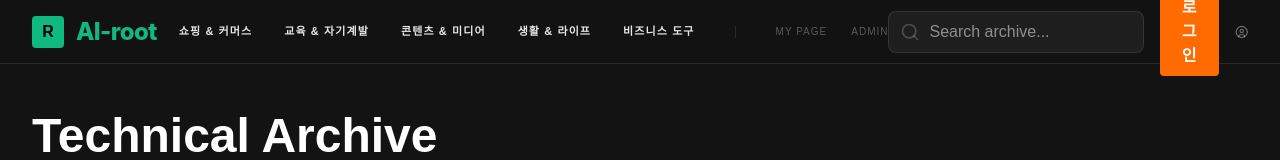
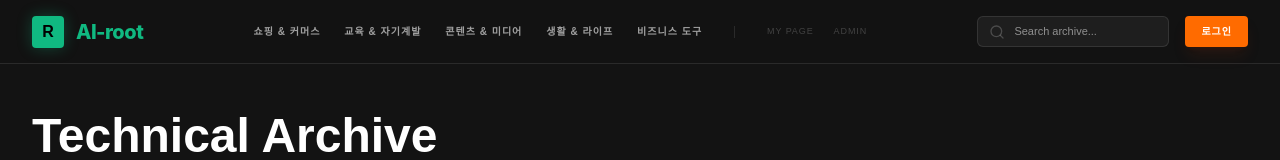
Before and after one commit to yuho75/Beyond-HRD, a Next.js app in the folder 02_AI-root/: page / in a window 1280 px wide. Shown: the top 160 px of the page. Built offline with nearby package versions, Linux system fonts and the light colour scheme; a web font is replaced by a local one.

Commit message:
UI: Refactor header layout for better spacing and remove user icon

```diff
--- a/02_AI-root/src/app/page.tsx
+++ b/02_AI-root/src/app/page.tsx
@@ -16,44 +16,43 @@ export default function Home() {
     <div className="font-body-md text-inverse-on-surface min-h-screen bg-[#131313] flex flex-col text-white">
       {/* Top Navigation */}
       <header className="h-16 flex items-center justify-between px-8 max-w-7xl mx-auto w-full border-b border-white/10 sticky top-0 bg-[#131313]/80 backdrop-blur-md z-30">
-        <a href="/" className="flex-1 flex items-center gap-3 cursor-pointer group text-decoration-none">
-          <div className="w-8 h-8 rounded bg-emerald-tech flex items-center justify-center font-bold text-black">R</div>
-          <span className="font-extrabold tracking-tight text-2xl text-emerald-tech" style={{ fontFamily: 'Inter, sans-serif' }}>AI-root</span>
+        <a href="/" className="flex-none flex items-center gap-3 cursor-pointer group text-decoration-none">
+          <div className="w-8 h-8 rounded bg-emerald-tech flex items-center justify-center font-bold text-black shadow-[0_0_15px_rgba(16,185,129,0.3)]">R</div>
+          <span className="font-extrabold tracking-tight text-xl text-emerald-tech" style={{ fontFamily: 'Inter, sans-serif' }}>AI-root</span>
         </a>
 
-        <nav className="hidden lg:flex items-center gap-8">
+        <nav className="hidden lg:flex flex-1 justify-center items-center gap-6 px-4">
           {/* Categories */}
-          <div className="flex items-center gap-8">
-            <a className="font-technical-sm text-white/90 hover:text-emerald-tech transition-colors uppercase tracking-widest text-[11px] no-underline font-bold" href="#">쇼핑 & 커머스</a>
-            <a className="font-technical-sm text-white/90 hover:text-emerald-tech transition-colors uppercase tracking-widest text-[11px] no-underline font-bold" href="#">교육 & 자기계발</a>
-            <a className="font-technical-sm text-white/90 hover:text-emerald-tech transition-colors uppercase tracking-widest text-[11px] no-underline font-bold" href="#">콘텐츠 & 미디어</a>
-            <a className="font-technical-sm text-white/90 hover:text-emerald-tech transition-colors uppercase tracking-widest text-[11px] no-underline font-bold" href="#">생활 & 라이프</a>
-            <a className="font-technical-sm text-white/90 hover:text-emerald-tech transition-colors uppercase tracking-widest text-[11px] no-underline font-bold" href="#">비즈니스 도구</a>
+          <div className="flex items-center gap-6">
+            <a className="font-technical-sm text-white/60 hover:text-emerald-tech transition-colors uppercase tracking-widest text-[10px] no-underline font-bold whitespace-nowrap" href="#">쇼핑 & 커머스</a>
+            <a className="font-technical-sm text-white/60 hover:text-emerald-tech transition-colors uppercase tracking-widest text-[10px] no-underline font-bold whitespace-nowrap" href="#">교육 & 자기계발</a>
+            <a className="font-technical-sm text-white/60 hover:text-emerald-tech transition-colors uppercase tracking-widest text-[10px] no-underline font-bold whitespace-nowrap" href="#">콘텐츠 & 미디어</a>
+            <a className="font-technical-sm text-white/60 hover:text-emerald-tech transition-colors uppercase tracking-widest text-[10px] no-underline font-bold whitespace-nowrap" href="#">생활 & 라이프</a>
+            <a className="font-technical-sm text-white/60 hover:text-emerald-tech transition-colors uppercase tracking-widest text-[10px] no-underline font-bold whitespace-nowrap" href="#">비즈니스 도구</a>
           </div>
 
           {/* Vertical Separator */}
           <div className="w-[1px] h-3 bg-white/10 mx-2"></div>
 
           {/* System Menus */}
-          <div className="flex items-center gap-6">
-            <a className="font-technical-sm text-white/30 hover:text-white transition-colors uppercase tracking-widest text-[10px] no-underline" href="/mypage">My Page</a>
-            <a className="font-technical-sm text-white/30 hover:text-white transition-colors uppercase tracking-widest text-[10px] no-underline" href="/admin">Admin</a>
+          <div className="flex items-center gap-5">
+            <a className="font-technical-sm text-white/20 hover:text-white transition-colors uppercase tracking-widest text-[9px] no-underline" href="/mypage">My Page</a>
+            <a className="font-technical-sm text-white/20 hover:text-white transition-colors uppercase tracking-widest text-[9px] no-underline" href="/admin">Admin</a>
           </div>
         </nav>
 
-        <div className="flex-1 flex items-center justify-end gap-4">
-          <div className="relative hidden sm:block">
-            <Search className="absolute left-3 top-1/2 -translate-y-1/2 text-white/20 w-5 h-5" />
+        <div className="flex-none flex items-center justify-end gap-4">
+          <div className="relative hidden xl:block">
+            <Search className="absolute left-3 top-1/2 -translate-y-1/2 text-white/20 w-4 h-4" />
             <input
-              className="bg-white/5 border border-white/10 text-technical-sm py-2 pl-10 pr-4 w-64 focus:ring-1 focus:ring-emerald-tech focus:border-emerald-tech rounded-lg text-white"
+              className="bg-white/5 border border-white/10 text-[11px] py-1.5 pl-9 pr-4 w-48 focus:ring-1 focus:ring-emerald-tech/50 focus:border-emerald-tech/50 rounded-md text-white transition-all focus:w-56"
               placeholder="Search archive..."
               type="text"
             />
           </div>
-          <button className="font-technical-sm uppercase tracking-wider px-4 py-2 bg-[#FF6B00] text-white rounded hover:bg-[#e65a00] transition-transform active:scale-95 cursor-pointer border-none font-bold">
+          <button className="font-technical-sm uppercase tracking-widest px-4 py-2 bg-[#FF6B00] text-white rounded text-[10px] hover:bg-[#e65a00] transition-all active:scale-95 cursor-pointer border-none font-bold shadow-lg shadow-orange-900/20 whitespace-nowrap">
             로그인
           </button>
-          <UserCircle className="text-white/40 cursor-pointer hover:text-white w-6 h-6" />
         </div>
       </header>
 
```
